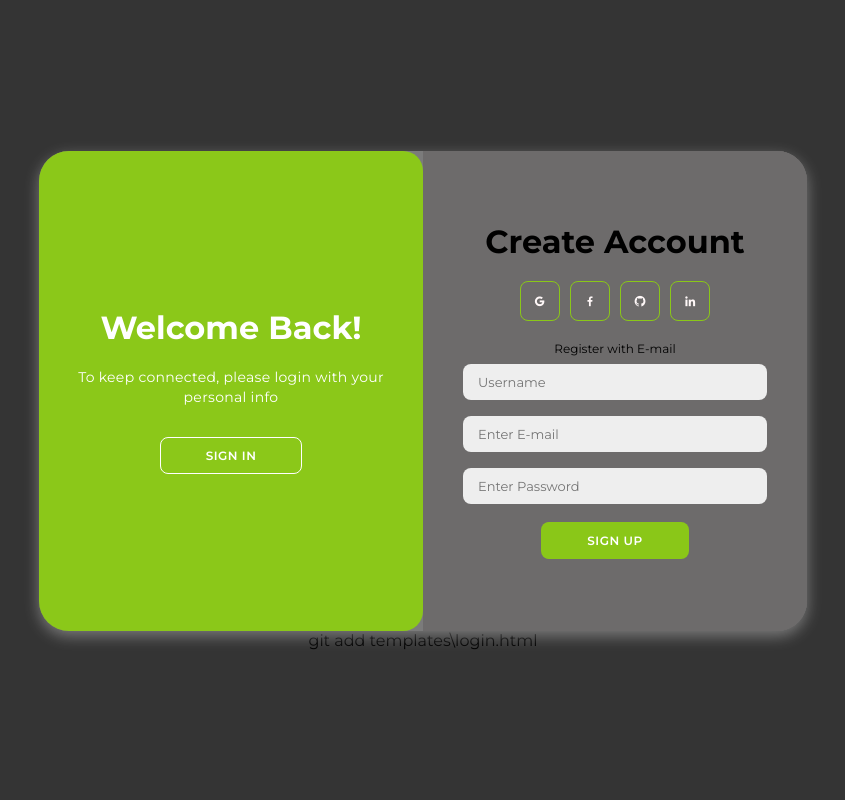
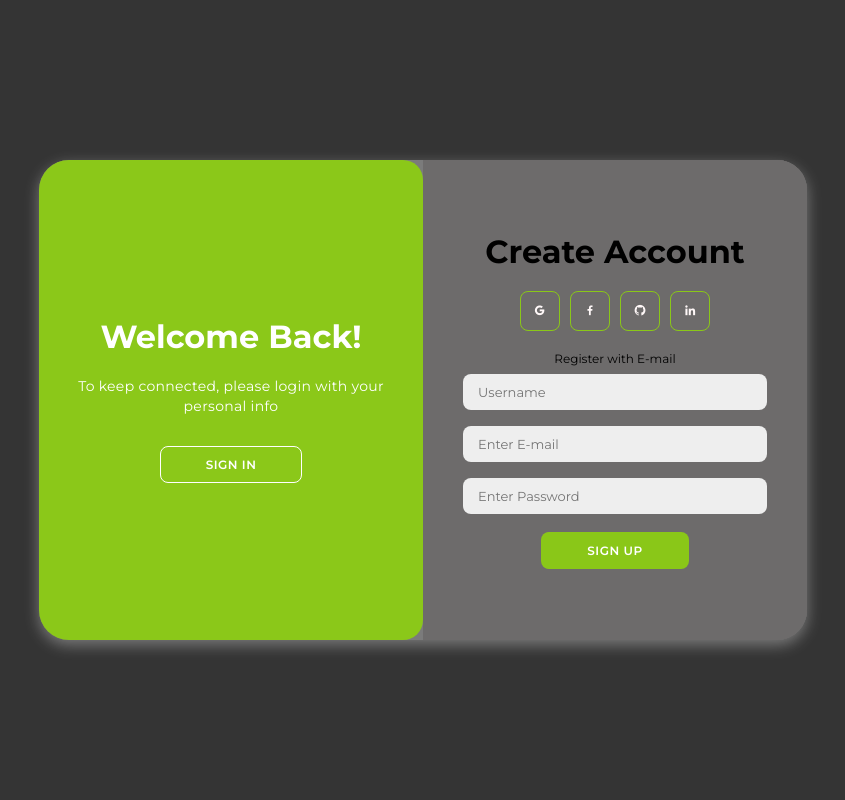
Before and after one commit to StudySyncTeam/Initial-StudySync-project, a Flask app: page /register in a window 1280 px wide. Shown: the whole page, without its empty margins (217-1062 px from the left). Run offline with Flask 3, Linux system fonts and the light colour scheme.

Commit message:
modify login

```diff
--- a/templates/login.html
+++ b/templates/login.html
@@ -93,5 +93,3 @@
 </body>
 
 </html>
-
-git add templates\login.html
```
